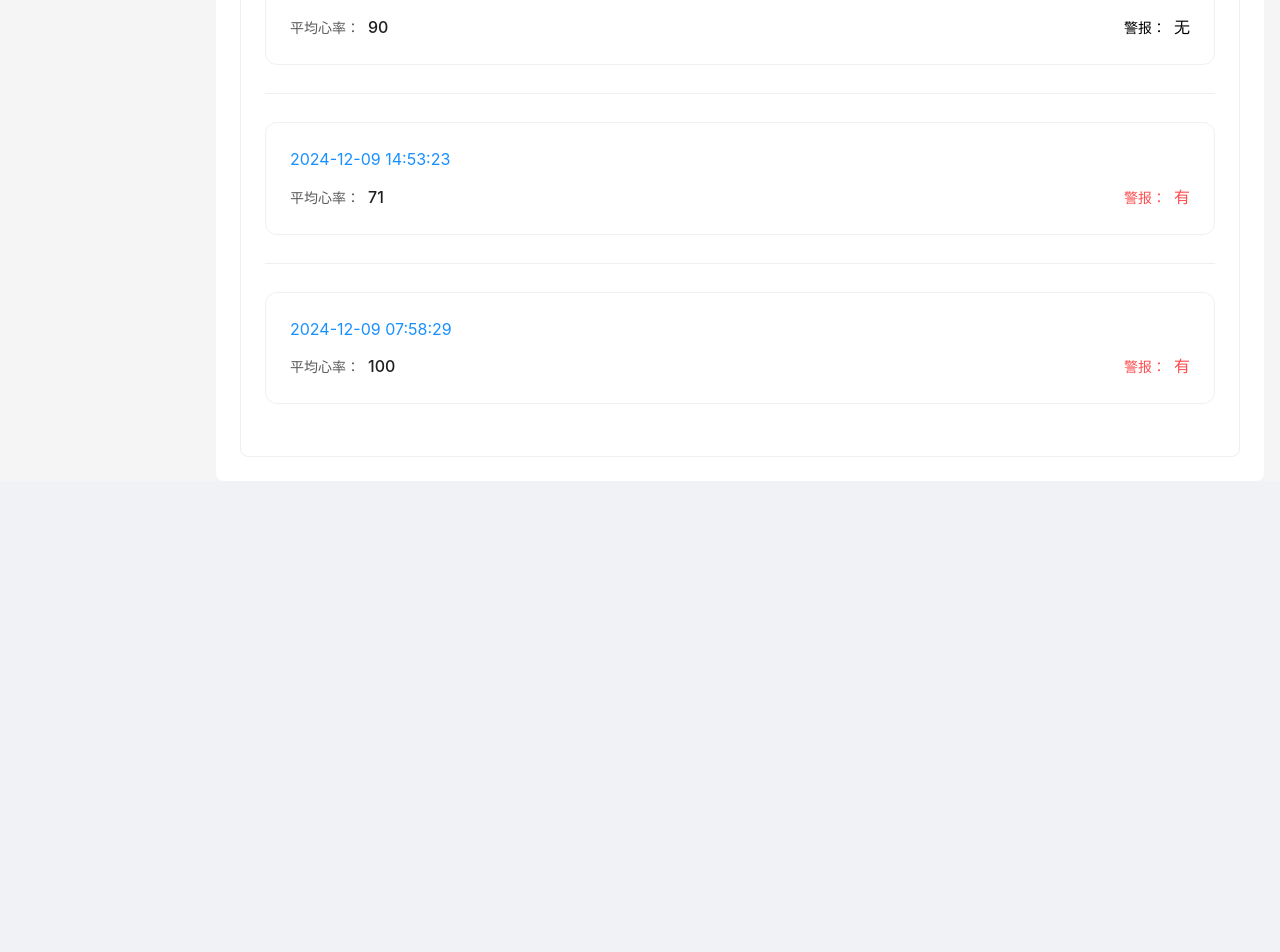
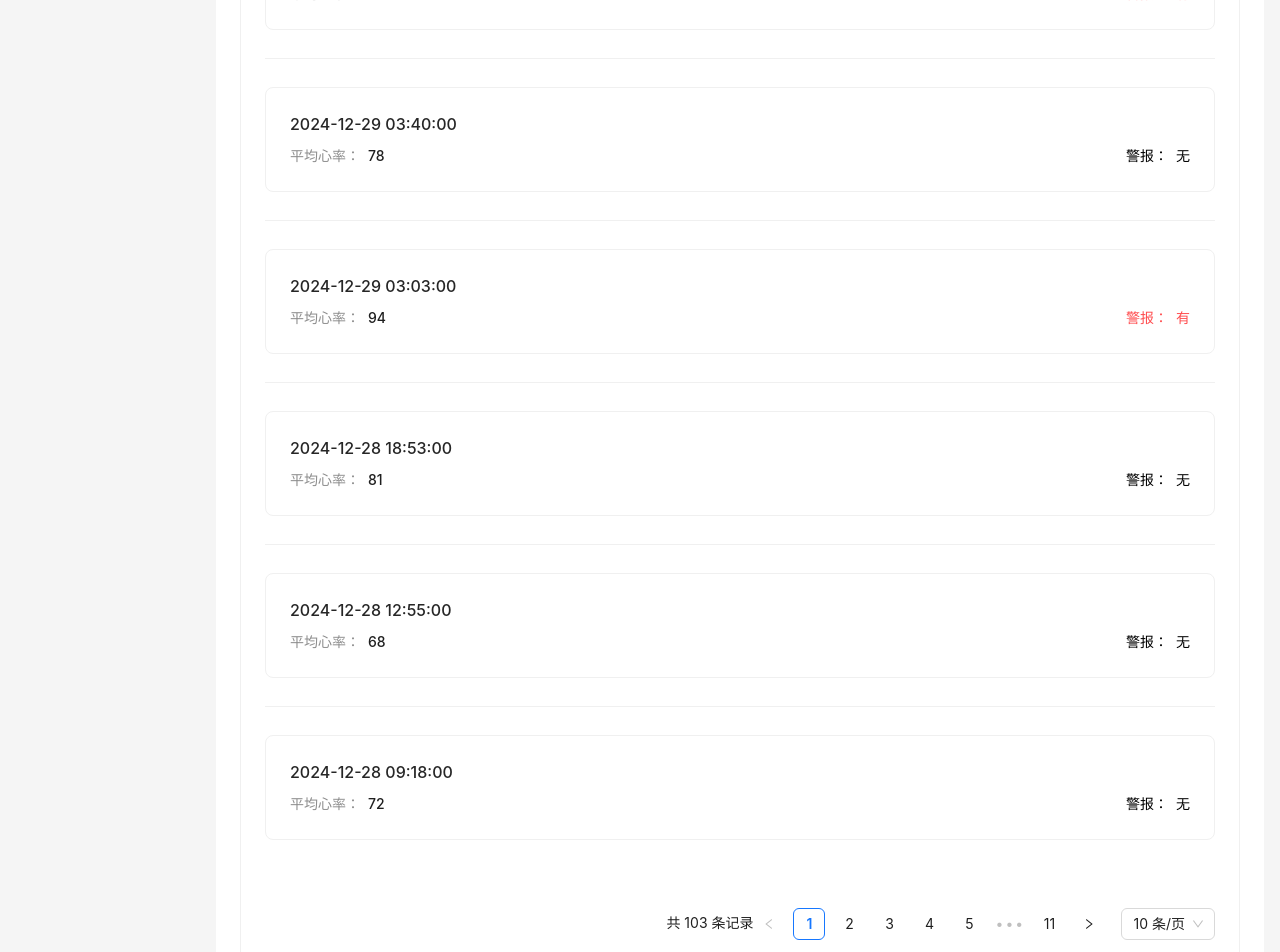
Before and after one commit to bulletganggang/bcg-system, a React (Vite) app: page /history in a window 1280 px wide. Shown: the part 920-1872 px from the top of the page. Before the commit the page ends 1401 px from the top, so only its background shows below. Built offline with nearby package versions, Linux system fonts and the light colour scheme; sample sign-in values are in the browser's storage.

Commit message:
feat: “历史记录”页面新增分页功能

```diff
--- a/src/pages/History/index.tsx
+++ b/src/pages/History/index.tsx
@@ -1,5 +1,5 @@
 import React, { useState, useEffect } from "react";
-import { Card, List } from "antd";
+import { Card, List, Pagination } from "antd";
 import { useNavigate } from "react-router-dom";
 import dayjs from "dayjs";
 import styles from "./style.module.scss";
@@ -10,57 +10,69 @@ interface HistoryRecord {
   hasWarning: boolean;
 }
 
+// 模拟数据库中的数据
+const mockDatabase: HistoryRecord[] = (() => {
+  const mockData: HistoryRecord[] = [];
+  const startDate = dayjs("2024-12-01");
+
+  // 生成30天的数据，每天3-4条记录
+  for (let i = 0; i < 30; i++) {
+    const currentDate = startDate.add(i, "day");
+    const recordsCount = 3 + Math.floor(Math.random() * 2); // 每天3-4条记录
+
+    for (let j = 0; j < recordsCount; j++) {
+      const hour = Math.floor(Math.random() * 24);
+      const minute = Math.floor(Math.random() * 60);
+      const heartRate = 60 + Math.floor(Math.random() * 41); // 60-100之间的心率
+      const hasWarning = heartRate > 90; // 心率超过90就标记为警告
+
+      mockData.push({
+        timestamp: currentDate
+          .hour(hour)
+          .minute(minute)
+          .format("YYYY-MM-DD HH:mm:00"),
+        averageHeartRate: heartRate,
+        hasWarning,
+      });
+    }
+  }
+
+  // 按时间戳降序排序
+  return mockData.sort(
+    (a, b) => dayjs(b.timestamp).valueOf() - dayjs(a.timestamp).valueOf()
+  );
+})();
+
+// 模拟API请求函数
+const fetchHistoryData = async (page: number, pageSize: number) => {
+  // 模拟网络延迟
+  await new Promise((resolve) => setTimeout(resolve, 500));
+
+  const startIndex = (page - 1) * pageSize;
+  const endIndex = startIndex + pageSize;
+
+  // 返回分页数据和总记录数
+  return {
+    records: mockDatabase.slice(startIndex, endIndex),
+    total: mockDatabase.length,
+  };
+};
+
 const History: React.FC = () => {
   const navigate = useNavigate();
   const [loading, setLoading] = useState<boolean>(true);
   const [historyData, setHistoryData] = useState<HistoryRecord[]>([]);
+  const [currentPage, setCurrentPage] = useState(1);
+  const [pageSize, setPageSize] = useState(10);
+  const [total, setTotal] = useState(0);
 
-  // 模拟加载历史数据
-  useEffect(() => {
-    const loadHistoryData = async () => {
+  // 加载历史数据
+  const loadHistoryData = async (page: number, size: number) => {
     try {
       setLoading(true);
-
-        // 模拟历史数据
-        const mockData: HistoryRecord[] = [
-          {
-            timestamp: "2024-12-18 19:34:27",
-            averageHeartRate: 62,
-            hasWarning: false,
-          },
-          {
-            timestamp: "2024-12-13 22:10:47",
-            averageHeartRate: 92,
-            hasWarning: false,
-          },
-          {
-            timestamp: "2024-12-12 20:36:20",
-            averageHeartRate: 97,
-            hasWarning: true,
-          },
-          {
-            timestamp: "2024-12-11 12:15:15",
-            averageHeartRate: 71,
-            hasWarning: false,
-          },
-          {
-            timestamp: "2024-12-11 04:22:59",
-            averageHeartRate: 90,
-            hasWarning: false,
-          },
-          {
-            timestamp: "2024-12-09 14:53:23",
-            averageHeartRate: 71,
-            hasWarning: true,
-          },
-          {
-            timestamp: "2024-12-09 07:58:29",
-            averageHeartRate: 100,
-            hasWarning: true,
-          },
-        ];
-
-        setHistoryData(mockData);
+      const { records, total } = await fetchHistoryData(page, size);
+      setHistoryData(records);
+      setTotal(total);
     } catch (error) {
       console.error("加载历史数据失败:", error);
     } finally {
@@ -68,8 +80,10 @@ const History: React.FC = () => {
     }
   };
 
-    loadHistoryData();
-  }, []);
+  // 首次加载和分页参数变化时获取数据
+  useEffect(() => {
+    loadHistoryData(currentPage, pageSize);
+  }, [currentPage, pageSize]);
 
   // 处理记录点击
   const handleRecordClick = (timestamp: string) => {
@@ -79,10 +93,19 @@ const History: React.FC = () => {
     navigate(`/sleep?date=${date}`);
   };
 
+  // 处理页码变化
+  const handlePageChange = (page: number, size?: number) => {
+    setCurrentPage(page);
+    if (size && size !== pageSize) {
+      setPageSize(size);
+    }
+  };
+
   return (
     <div>
       <Card title="历史记录" loading={loading}>
         {!loading && historyData.length > 0 && (
+          <>
             <List
               dataSource={historyData}
               renderItem={(item) => (
@@ -103,13 +126,17 @@ const History: React.FC = () => {
                       <div className={styles.warning}>
                         <span
                           className={styles.label}
-                        style={{ color: item.hasWarning ? "#ff4d4f" : "#000" }}
+                          style={{
+                            color: item.hasWarning ? "#ff4d4f" : "#000",
+                          }}
                         >
                           警报：
                         </span>
                         <span
                           className={styles.value}
-                        style={{ color: item.hasWarning ? "#ff4d4f" : "#000" }}
+                          style={{
+                            color: item.hasWarning ? "#ff4d4f" : "#000",
+                          }}
                         >
                           {item.hasWarning ? "有" : "无"}
                         </span>
@@ -119,6 +146,19 @@ const History: React.FC = () => {
                 </List.Item>
               )}
             />
+            <div className={styles.pagination}>
+              <Pagination
+                current={currentPage}
+                total={total}
+                pageSize={pageSize}
+                onChange={handlePageChange}
+                onShowSizeChange={handlePageChange}
+                showTotal={(total) => `共 ${total} 条记录`}
+                showSizeChanger={true}
+                pageSizeOptions={[10, 20, 50]}
+              />
+            </div>
+          </>
         )}
       </Card>
     </div>
--- a/src/pages/History/style.module.scss
+++ b/src/pages/History/style.module.scss
@@ -21,19 +21,20 @@
 }
 
 .recordCard {
+  width: 100%;
   margin-bottom: 16px;
-  border-radius: 12px;
-  transition: all 0.3s ease;
   cursor: pointer;
-  width: 100%;
+  transition: all 0.3s;
+
   &:hover {
-    box-shadow: 0 4px 8px rgba(0, 0, 0, 0.2);
+    box-shadow: 0 4px 12px rgba(0, 0, 0, 0.15);
   }
 
   .timestamp {
-    color: #1890ff;
     font-size: 16px;
-    margin-bottom: 12px;
+    font-weight: 500;
+    margin-bottom: 8px;
+    color: rgba(0, 0, 0, 0.85);
   }
 
   .dataRow {
@@ -43,15 +44,51 @@
 
     .heartRate,
     .warning {
+      display: flex;
+      align-items: center;
+      gap: 8px;
+
       .label {
-        font-size: 14px;
-        color: rgba(0, 0, 0, 0.65);
-        margin-right: 8px;
+        color: rgba(0, 0, 0, 0.45);
       }
 
       .value {
-        font-size: 16px;
         font-weight: 500;
+      }
+    }
+  }
+}
+
+.pagination {
+  margin-top: 24px;
+  display: flex;
+  justify-content: flex-end;
+  padding: 16px 0;
+
+  :global {
+    .ant-pagination-total-text {
+      margin-right: auto;
+    }
+  }
+}
+
+// 响应式布局
+@media screen and (max-width: 768px) {
+  .dataRow {
+    flex-direction: column;
+    align-items: flex-start !important;
+    gap: 8px;
+  }
+
+  .pagination {
+    flex-direction: column;
+    align-items: center;
+    gap: 16px;
+
+    :global {
+      .ant-pagination-total-text {
+        margin-right: 0;
+        margin-bottom: 8px;
       }
     }
   }
```
Lines whose indentation alone changed are shown as unchanged.
